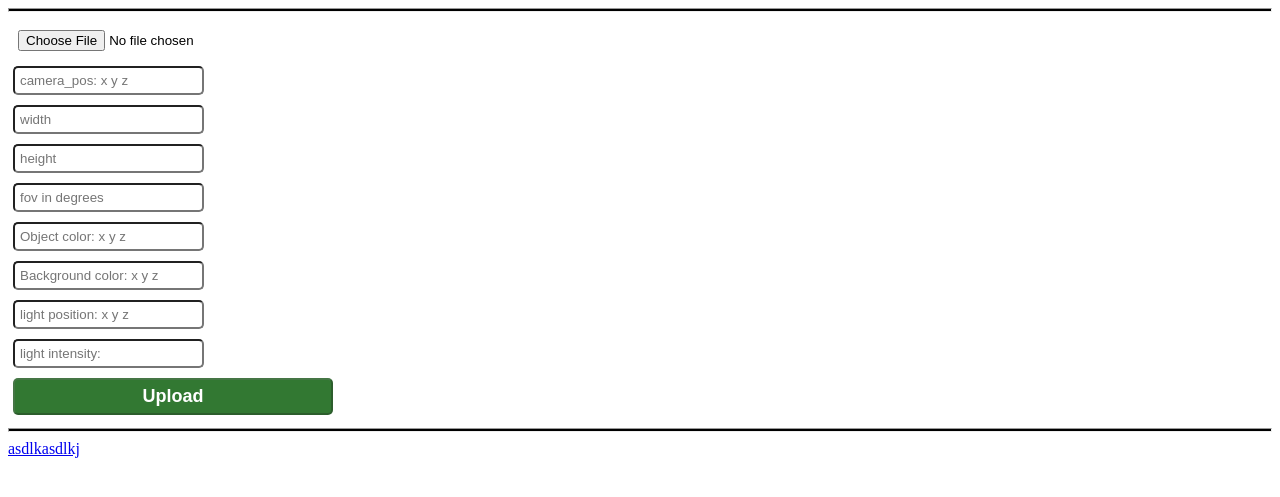
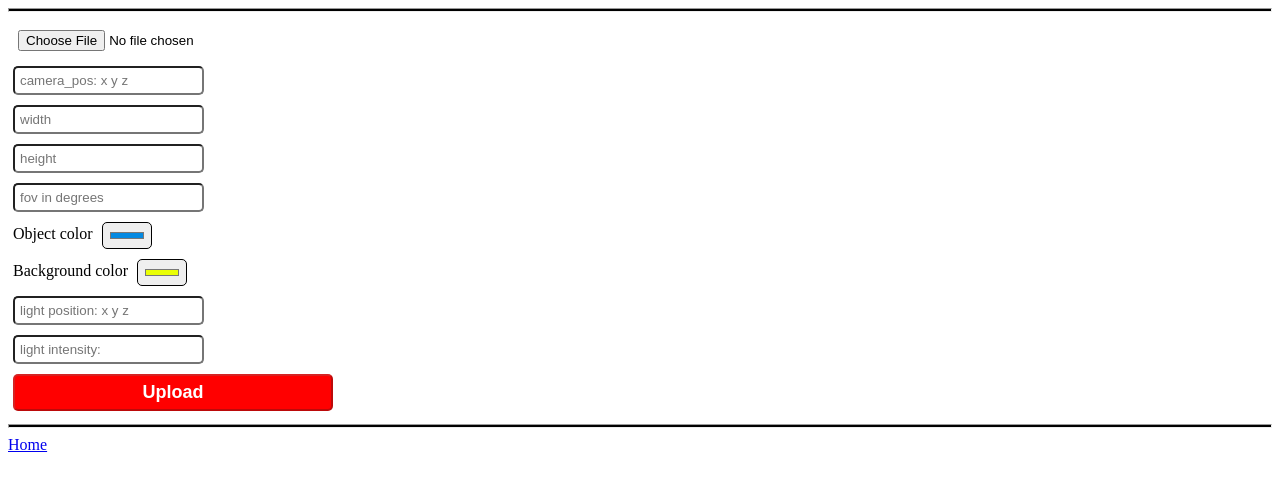
Before and after one commit to Siusarna/Site_for_render_obj_format, a Node server app: page /upload in a window 1280 px wide. Shown: the top 497 px of the page. Run offline with Node 20, Linux system fonts and the light colour scheme.

Commit message:
Some update in upload page
Add choose color
Add change button color

```diff
--- a/public/css/upload.css
+++ b/public/css/upload.css
@@ -1,5 +1,5 @@
 form{
-  width: 20vw;
+  width: 15vw;
 }
 input{
   padding: 5px;
@@ -8,7 +8,7 @@
 }
 input[name = upload]{
   width: 25vw;
-  background-color: RGB(50 120 50);
+  background-color: RGB(255 0 0);
   color: white;
   height: 37px;
   font-weight: bold;
@@ -18,3 +18,6 @@
   height: 2px;
   background: black;
 }
+label{
+  margin-left: 5px;
+}
--- a/public/html/take_file.html
+++ b/public/html/take_file.html
@@ -11,17 +11,19 @@
     <form action="/upload" enctype="multipart/form-data" method="post" >
       <input type="file"  name="file-to-upload">
       <input type="text" required name="camera_pos" placeholder="camera_pos: x y z" value="" />
-      <input type="text" required name="width" placeholder="width" value="" />
+      <input type="text" required name="width" placeholder="width"  value="" />
       <input type="text" required name="height" placeholder="height" value="" />
       <input type="text" required name="fov" placeholder="fov in degrees" value="" />
-      <input type="text" required name="objectColor" placeholder="Object color: x y z" value="" />
-      <input type="text" required name="backgroundColor" placeholder="Background color: x y z" value="" />
+      <label>Object color</label>
+      <input type="color" required name="objectColor" value="#0489e1" />
+      <label>Background color</label>
+      <input type="color" required name="backgroundColor" value="#eaff05" />
       <input type="text" required name="light_pos" placeholder="light position: x y z" value="" />
       <input type="text" required name="light_intensity" placeholder="light intensity:" value="" />
       <input type="submit" name="upload" disabled = true value="Upload">
     </form>
     <hr>
-    <a href="/">asdlkasdlkj</a>
+    <a href="/">Home</a>
     <script src="js/take_file.js"></script>
   </body>
 </html>
--- a/public/js/take_file.js
+++ b/public/js/take_file.js
@@ -1,13 +1,14 @@
 const first_input = document.getElementsByName('file-to-upload')[0];
 const upload = document.getElementsByName('upload')[0];
 
-function OBJfilter ( str ){
-  return (str.match(/\.obj$/m));
+function OBJfilter(str) {
+  return str.includes('.obj');
 }
 
 first_input.addEventListener('input', () => {
-  if(OBJfilter(first_input.value)){
+  if (OBJfilter(first_input.value)) {
     upload.disabled = false;
+    upload.style.background = "#327832";
   } else {
     upload.disabled = true;
   }
--- a/utils/render/index.js
+++ b/utils/render/index.js
@@ -7,7 +7,6 @@
 const fs = require('fs');
 
 function startRender(file, options, lights) {
-  console.log(options);
   const read = readOBJ(file);
   const data = render(read, lights, options);
   const writer = new saver(data, options);
--- a/utils/render/writer.js
+++ b/utils/render/writer.js
@@ -65,9 +65,9 @@
   for (let y = 0; y < this.height; y++) {
     for (let x = 0; x < this.width; x++) {
       //let p = this.pos + y * rowBytes + x * 3;
-      tempBuffer[this.pos++] = 255 * Math.max(0, Math.min(1, this.buffer[y][x].x)); //b
-      tempBuffer[this.pos++] = 255 * Math.max(0, Math.min(1, this.buffer[y][x].y)); //g
-      tempBuffer[this.pos++] = 255 * Math.max(0, Math.min(1, this.buffer[y][x].z)); //r
+      tempBuffer[this.pos++] = Math.max(0, Math.min(255, this.buffer[y][x].z)); //b
+      tempBuffer[this.pos++] = Math.max(0, Math.min(255, this.buffer[y][x].y)); //g
+      tempBuffer[this.pos++] = Math.max(0, Math.min(255, this.buffer[y][x].x)); //r
     }
     if (this.extraBytes > 0) {
       let count = 0;
```
Also changed, not shown: public/css/home.css (+6 -1 lines), public/html/home.html (+4 -4 lines), utils/render/options_parser.js (+10 -4 lines), public/img/download/result.bmp.
